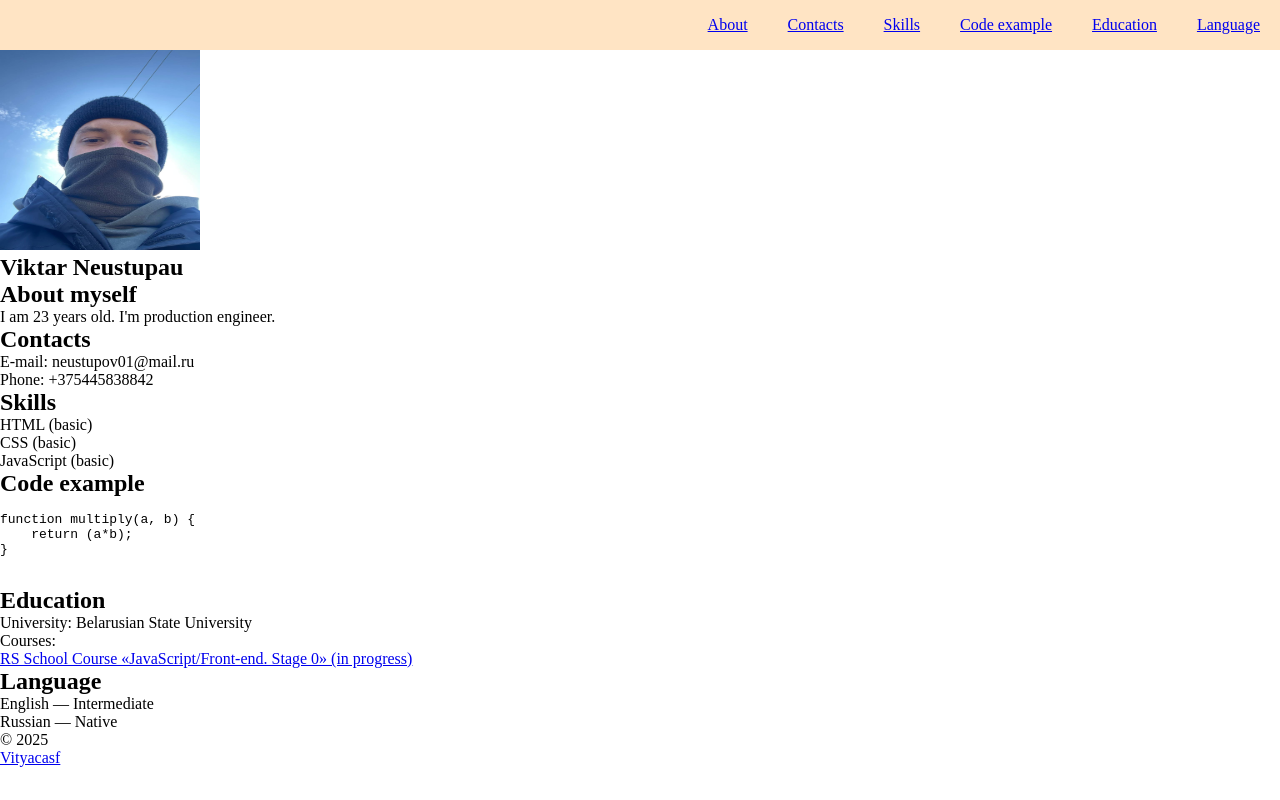
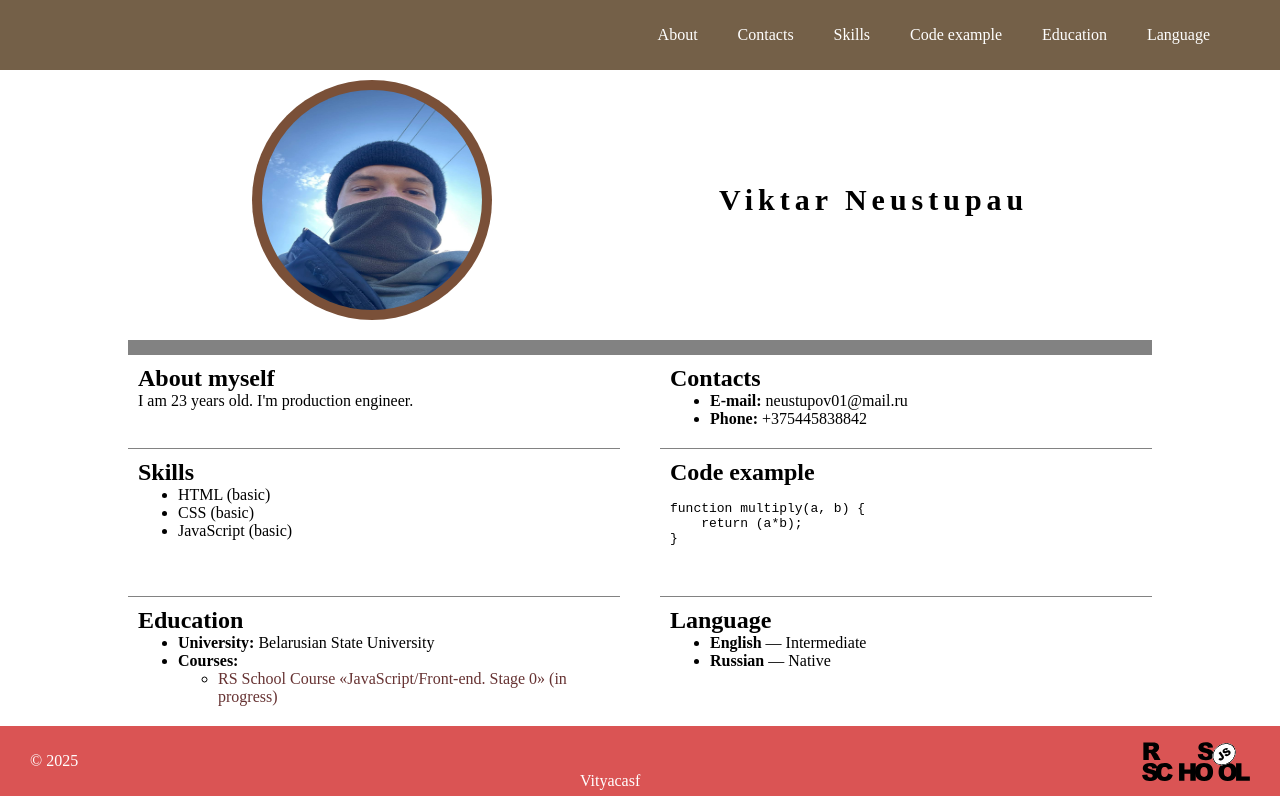
Before and after one commit to vityacasf/rsschool-cv, a plain HTML site: page index.html in a window 1280 px wide. Drawn offline with Linux system fonts and the light colour scheme.

Commit message:
feat: add css layout

```diff
--- a/style.css
+++ b/style.css
@@ -4,19 +4,40 @@
     padding: 0;
 }
 
+html {
+    scroll-behavior: smooth;
+}
+
 body {
     margin: 0;
 }
+
+.header{
+    background-color: rgb(116, 96, 72);
+    height: 70px;
+    align-items: center;
+}
+
+.main {
+    display: flex;
+    flex-wrap: wrap;
+    justify-content: space-between;
+    margin: 0 10%;
+    flex-grow: 1;
+}
+
 .my-avatar {
     width: 200px;
     height: 200px;
 }
 
-.header{
-    background-color: bisque;
+.nav {
+    height: 100%;
+    padding: 0 50px;
 }
 
 .nav-list {
+    height: 100%;
     display: flex;
     justify-content: flex-end;
     align-items: center;
@@ -26,4 +47,129 @@ body {
 .nav-link {
     padding: 0 20px;
     line-height: 50px;
+    color: white;
+    text-decoration: none;
 }
+
+.nav-link:hover {
+    text-decoration: underline;
+    color: rgb(214, 35, 35)
+}
+
+.section {
+    width: calc(50% - 20px);
+    display: flex;
+    padding: 10px 10px 20px;
+    flex-direction: column;
+    border-bottom: 1px solid rgb(130, 130, 130);
+}
+
+.main-section {
+    display: flex;
+    width: 100%;
+    justify-content: space-around;
+    align-items: center;
+    flex-direction: row;
+    border-bottom: 15px solid rgb(130, 130, 130);
+}
+
+.last-section {
+    border: none
+}
+
+.education-section {
+    border: none
+}
+
+.name {
+    display: flex;
+    font-size: 30px;
+    letter-spacing: 5px;
+}
+
+.my-avatar {
+    height: 240px;
+    width: 240px;
+    padding: 10px;
+    background: rgb(122, 80, 56);
+    border-radius: 50%;
+}
+
+.span {
+    font-weight: 600;
+}
+
+.list {
+    padding-left: 40px;
+}
+
+.link {
+    text-decoration: none;
+    color:rgb(102, 50, 50)
+}
+
+.link:hover {
+    text-decoration: underline;
+    color:rgb(71, 238, 20);
+}
+
+.link:visited {
+    color:rgb(196, 0, 250);
+}
+
+.footer {
+    display: flex;
+    padding: 10px 30px;
+    height: 70px;
+    justify-content: space-between;
+    align-items: center;
+    background-color: rgb(218, 84, 84);
+    color: white
+}
+
+.rss {
+    height: 40px;
+    width: 108px;
+    background-image: url(./assets/img/rs_school.svg);
+    background-size: contain;
+    background-repeat: no-repeat;
+}
+
+.github {
+    position: relative;
+    top: 20px;
+    text-decoration: none;
+    color: white
+}
+
+.github:hover {
+    text-decoration: underline;
+    color: rgb(167, 145, 145)
+}
+
+@media (max-width: 768px) {
+    .section {
+        width: 100%;
+    }
+
+    .main-section {
+        flex-direction: column;
+        align-items: center
+    }
+
+    .education-section {
+        border-bottom: 1px solid rgb(130, 130, 130);
+    }
+
+    .nav-list {
+        position: static;
+        width: 100%;
+    }
+
+}
+
+@media (max-width: 880px) {
+    .nav-list {
+        font-size: 14px;
+    }
+}
```
Also changed, not shown: assets/img/rs_school.svg (added).
